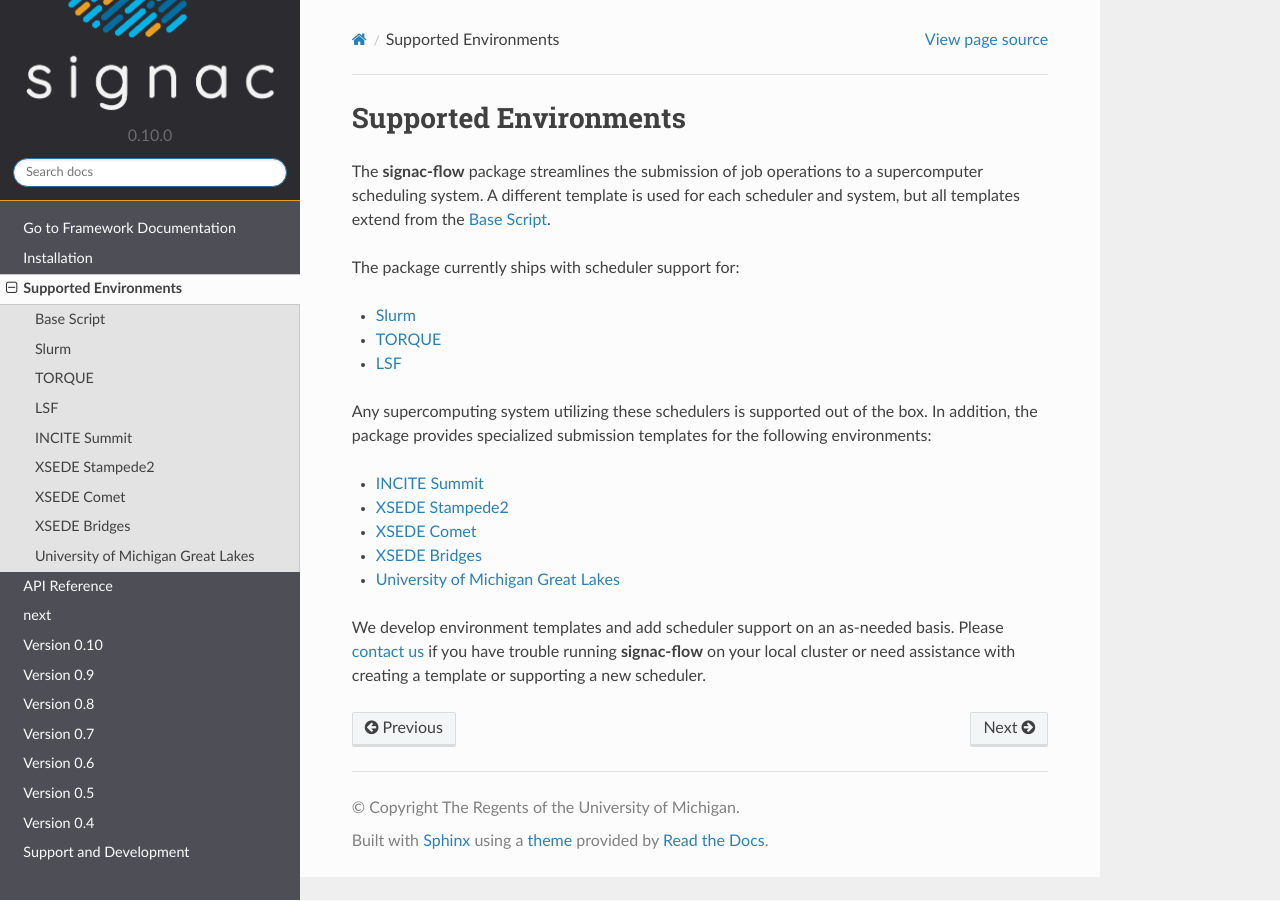
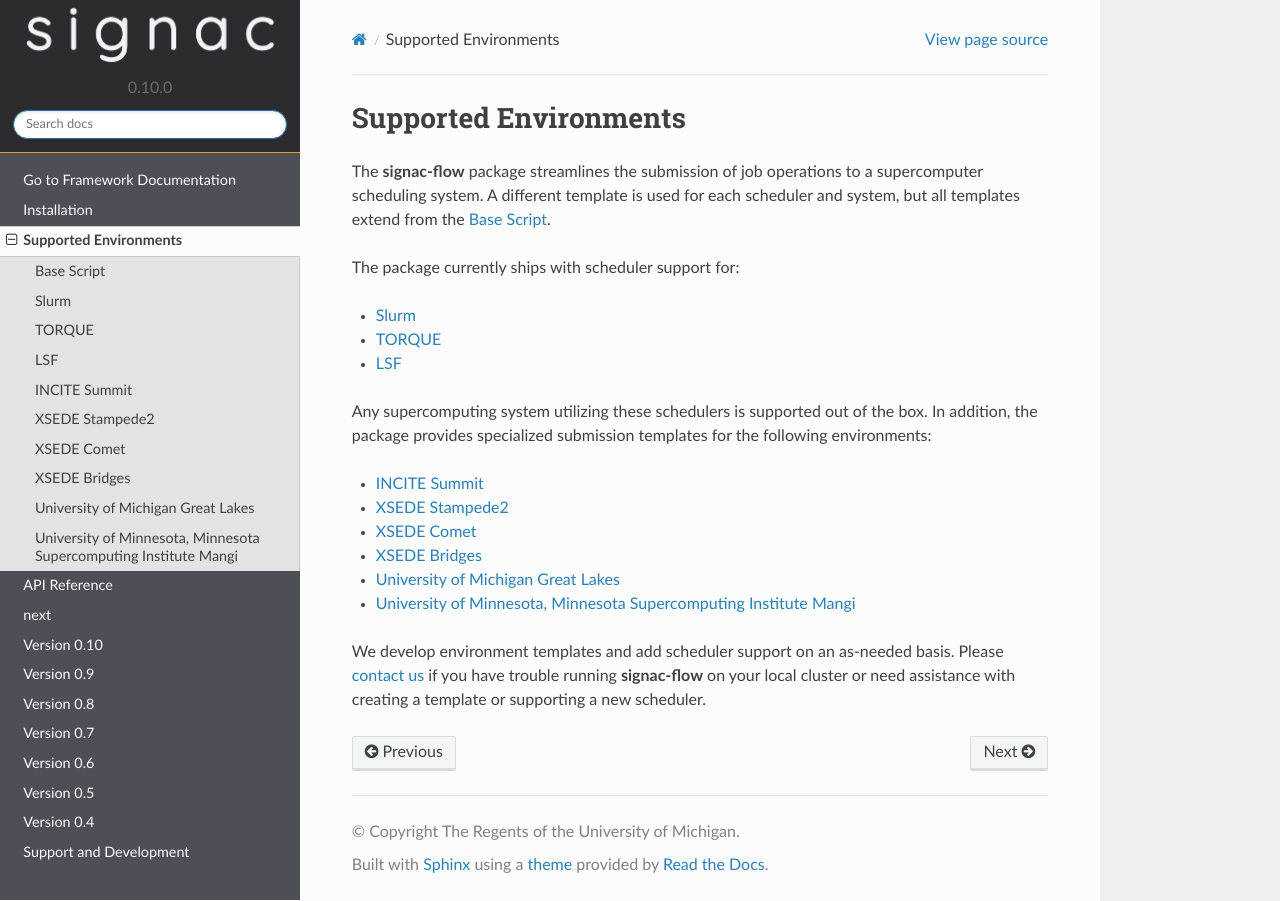
Before and after one commit to glotzerlab/signac-flow, a Sphinx documentation site: the page built from doc/supported_environments.rst, in a window 1280 px wide. Built offline with Sphinx 7.4.7 and the Read the Docs theme 2.0.0, drawn with Linux system fonts in a browser that asks for light colours.

```diff
--- a/changelog.txt
+++ b/changelog.txt
@@ -10,6 +10,11 @@
 
 next
 ----
+
+Added
++++++
+- Add environment profile for University of Minnesota, Minnesota
+Supercomputing Institude, Mangi supercomputer
 
 Added
 +++++
--- a/contributors.yaml
+++ b/contributors.yaml
@@ -124,4 +124,9 @@
     family-names: Chandra
     given-names: Abhavya
     affiliation: "Indian Institute of Technology, Gandhinagar"
+  -
+    family-names: Singh
+    given-names: Ramanish
+    orcid: "https://orcid.org/0000-0002-7908-060X"
+    affiliation: "University of Minnesota"
 ...
--- a/doc/supported_environments.rst
+++ b/doc/supported_environments.rst
@@ -31,6 +31,7 @@
    supported_environments/comet
    supported_environments/bridges
    supported_environments/umich
+   supported_environments/umn
 
 We develop environment templates and add scheduler support on an as-needed basis.
 Please `contact us <mailto:signac-support@umich.edu>`_ if you have trouble running **signac-flow** on your local cluster or need assistance with creating a template or supporting a new scheduler.
--- /dev/null
+++ b/doc/supported_environments/umn.rst
@@ -0,0 +1,8 @@
+.. _umn:
+
+University of Minnesota, Minnesota Supercomputing Institute Mangi
+=================================================================
+
+`Link to official documentation <https://www.msi.umn.edu/mangi>`_
+
+.. autoclass:: flow.environments.umn.MangiEnvironment
```
Also changed, not shown: 3 other files.
